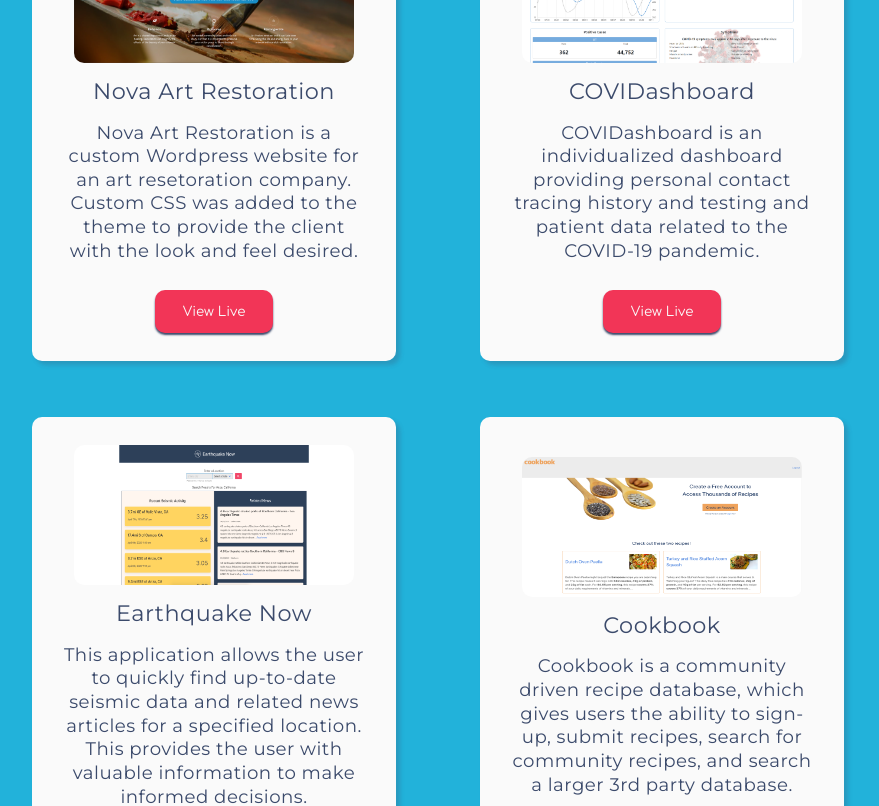
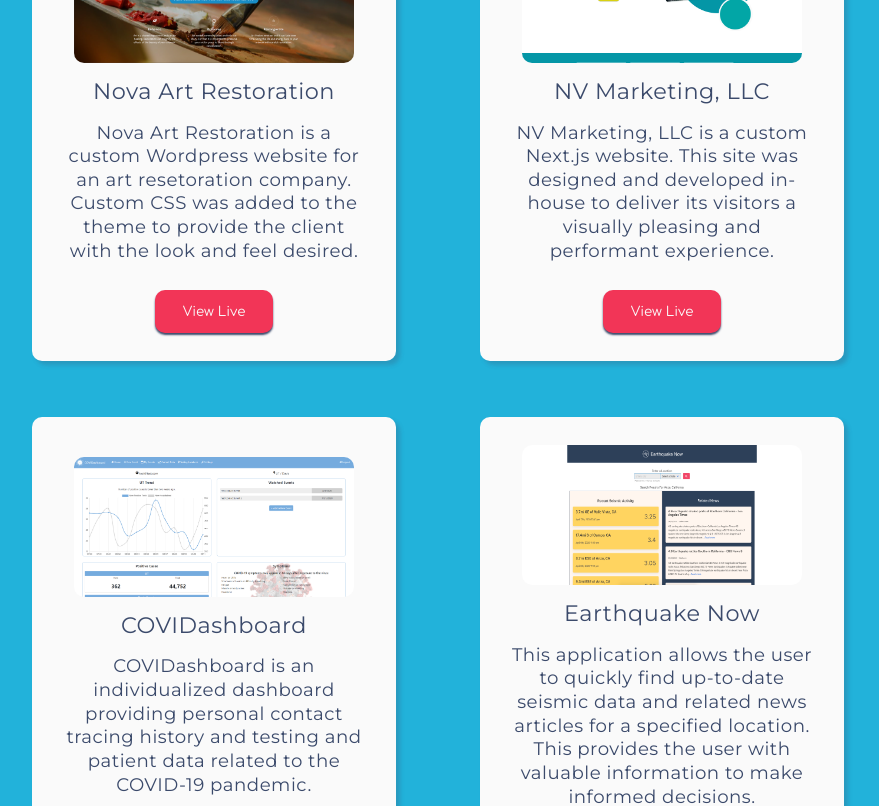
Before and after one commit to nvalline/portfolio-v5, a Next.js app: page / in a window 1280 px wide. Shown: the part 1900-2706 px from the top of the page, without its empty margins (202-1081 px from the left). Built offline with nearby package versions, Linux system fonts and the light colour scheme.

Commit message:
updated project data

```diff
--- a/data/projects.js
+++ b/data/projects.js
@@ -1,46 +1,6 @@
 export const projects = [
 	{
 		id: 1,
-		title: 'Note Taker',
-		description:
-			'This application allows the user to enter and save notes, view previous notes and delete notes that are no longer needed.',
-		link: 'https://peaceful-meadow-53544.herokuapp.com/',
-		img: '/images/projectImg/note-taker.png'
-	},
-	{
-		id: 2,
-		title: 'Day Planner',
-		description:
-			'This application allows the user to plan out their work day to stay ahead of the game.',
-		link: 'https://nvalline.github.io/day-planner/',
-		img: '/images/projectImg/dayplanner.png'
-	},
-	{
-		id: 3,
-		title: 'Weather Dashboard',
-		description:
-			'This application allows the user to stay up-to-date on the current weather & the forecast for the cities around the nation.',
-		link: 'https://nvalline.github.io/weather-dashboard/',
-		img: '/images/projectImg/weatherdashboard.png'
-	},
-	{
-		id: 4,
-		title: 'Eat-Da-Burger',
-		description:
-			'This application allows the user to log different hamburgers that the user would like to eat and also update the log when the burger has been eaten.',
-		link: 'https://powerful-springs-45034.herokuapp.com/',
-		img: '/images/projectImg/eat-da-burger.png'
-	},
-	{
-		id: 5,
-		title: 'Cookbook',
-		description:
-			'Cookbook is a community driven recipe database, which gives users the ability to sign-up, submit recipes, search for community recipes, and search a larger 3rd party database.',
-		link: 'https://the-cookbook-app.herokuapp.com/',
-		img: '/images/projectImg/cookbook-screenshot.png'
-	},
-	{
-		id: 6,
 		title: 'Earthquake Now',
 		description:
 			'This application allows the user to quickly find up-to-date seismic data and related news articles for a specified location. This provides the user with valuable information to make informed decisions.',
@@ -48,7 +8,7 @@
 		img: '/images/projectImg/earthquakenow.png'
 	},
 	{
-		id: 7,
+		id: 2,
 		title: 'COVIDashboard',
 		description:
 			'COVIDashboard is an individualized dashboard providing personal contact tracing history and testing and patient data related to the COVID-19 pandemic.',
@@ -56,7 +16,15 @@
 		img: '/images/projectImg/covidashboard.png'
 	},
 	{
-		id: 8,
+		id: 3,
+		title: 'NV Marketing, LLC',
+		description:
+			'NV Marketing, LLC is a custom Next.js website.  This site was designed and developed in-house to deliver its visitors a visually pleasing and performant experience.',
+		link: 'https://nv-marketing.com/',
+		img: '/images/projectImg/nv_marketing.png'
+	},
+	{
+		id: 4,
 		title: 'Nova Art Restoration',
 		description:
 			'Nova Art Restoration is a custom Wordpress website for an art resetoration company.  Custom CSS was added to the theme to provide the client with the look and feel desired.',
```
Also changed, not shown: public/images/projectImg/nv_marketing.png (added).
